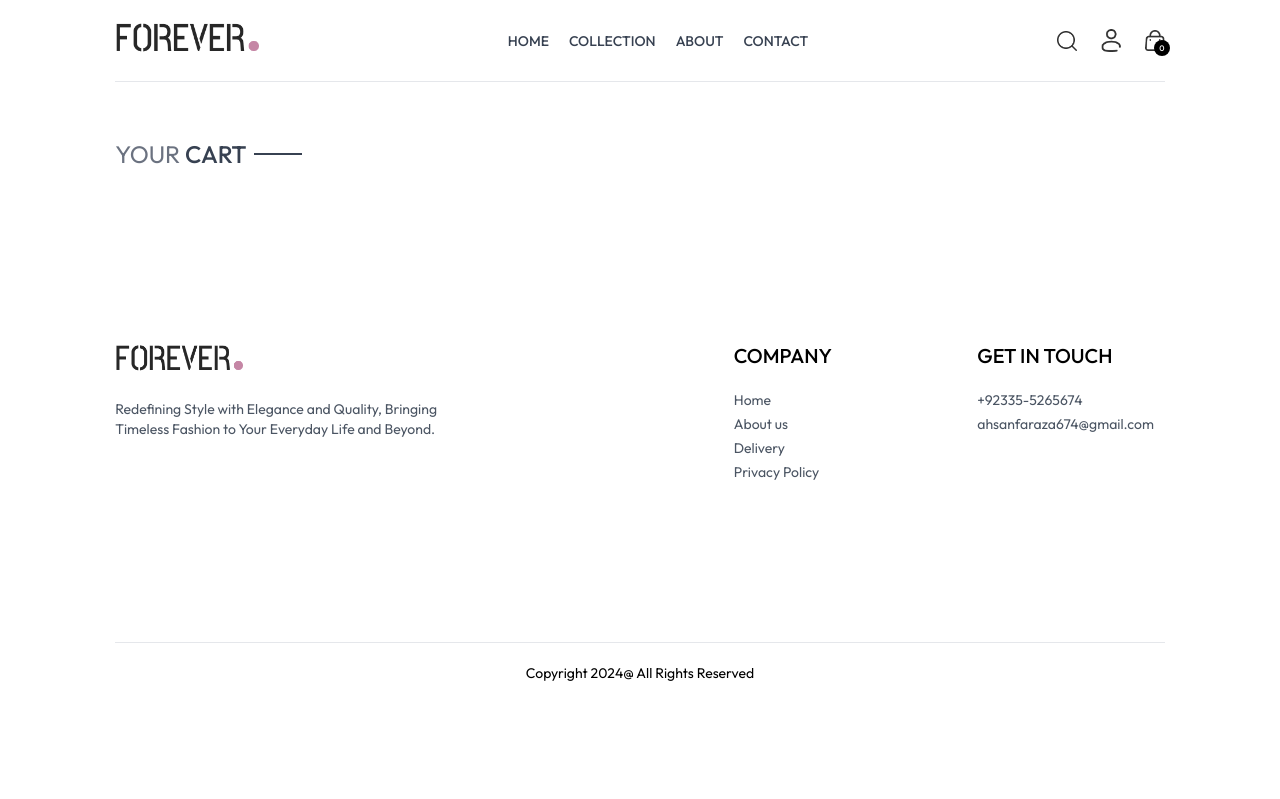
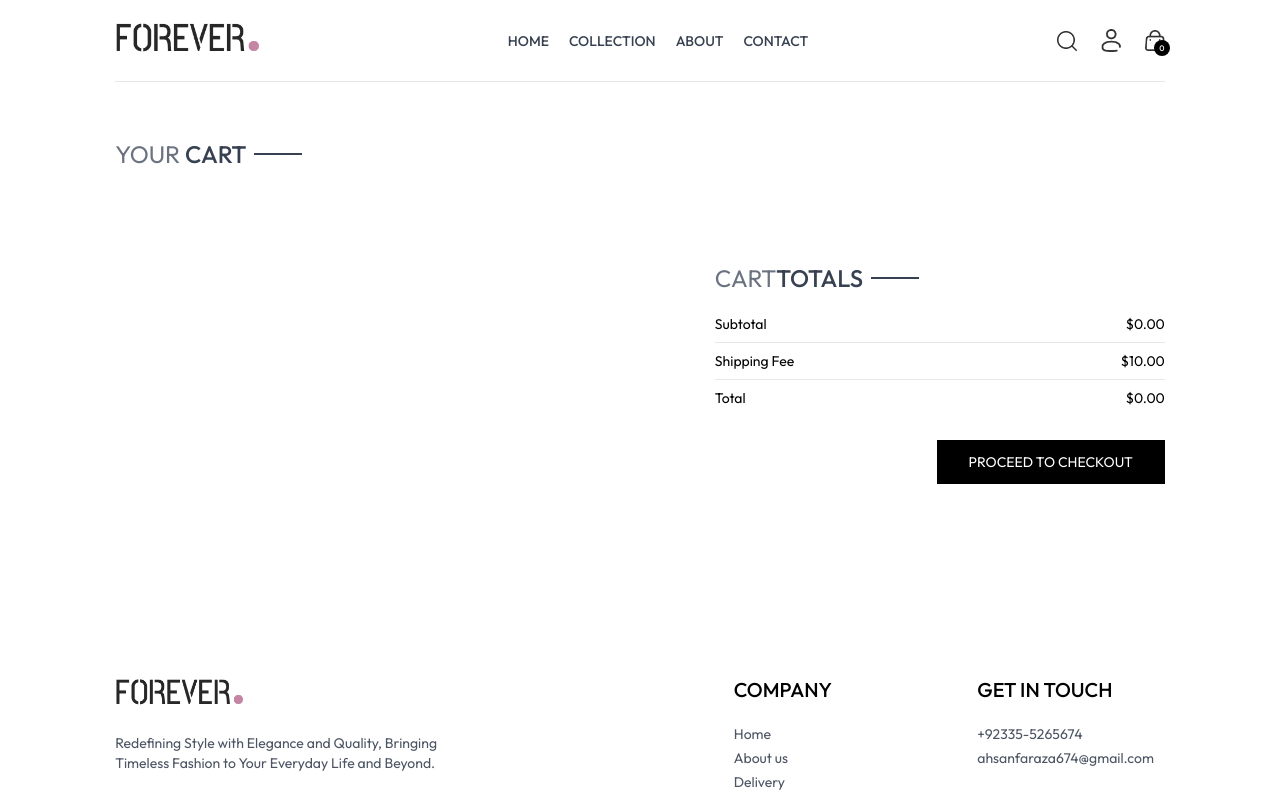
Before and after one commit to Gul-Sher-Khan/FOREVER, a React (Vite) app: page /cart in a window 1280 px wide. Shown: the top 799 px of the page. Built offline with nearby package versions, Linux system fonts and the light colour scheme.

Commit message:
Cart Functionality fully implemented and also CartTotal implemented when we add how to calculate total from the products in CArt

```diff
--- a/src/components/CartTotal.jsx
+++ b/src/components/CartTotal.jsx
@@ -0,0 +1,41 @@
+import { useContext } from "react";
+import { ShopContext } from "../context/ShopContext";
+import Title from "../components/Title"; // Adjust the path as necessary
+
+const CartTotal = () => {
+  const { currency, delivery_fee, getCartAmount } = useContext(ShopContext);
+  return (
+    <div className="w-full">
+      <div className="text-2xl">
+        <Title text1={"CART"} text2={"TOTALS"} />
+      </div>
+      <div className="flex flex-col gap-2 mt-2 text-sm">
+        <div className="flex justify-between">
+          <p>Subtotal</p>
+          <p>
+            {currency}
+            {getCartAmount()}.00
+          </p>
+        </div>
+        <hr />
+        <div className="flex justify-between">
+          <p>Shipping Fee</p>
+          <p>
+            {currency}
+            {delivery_fee}.00
+          </p>
+        </div>
+        <hr />
+        <div className="flex justify-between">
+          <p>Total</p>
+          <p>
+            {currency}
+            {getCartAmount() === 0 ? 0 : getCartAmount() + delivery_fee}.00
+          </p>
+        </div>
+      </div>
+    </div>
+  );
+};
+
+export default CartTotal;
--- a/src/context/ShopContext.jsx
+++ b/src/context/ShopContext.jsx
@@ -1,4 +1,5 @@
 import { createContext, useState } from "react";
+import { useNavigate } from "react-router-dom";
 import { products } from "../assets/assets";
 import PropTypes from "prop-types";
 import { toast } from "react-toastify";
@@ -11,6 +12,7 @@ const ShopContextProvider = (props) => {
   const [search, setSearch] = useState("");
   const [showSearch, setShowSearch] = useState(false);
   const [cartItems, setCartItems] = useState({});
+  const navigate = useNavigate();
 
   const addToCart = async (itemId, size) => {
     if (!size) {
@@ -47,12 +49,28 @@ const ShopContextProvider = (props) => {
     return totalCount;
   };
 
-const updateQuantity=async (itemId, size, quantity) => {
-  let cartData = structuredClone(cartItems);
-cartData[itemId][size] = quantity;
-setCartItems(cartData);
-};
+  const updateQuantity = async (itemId, size, quantity) => {
+    let cartData = structuredClone(cartItems);
+    cartData[itemId][size] = quantity;
+    setCartItems(cartData);
+  };
 
+  const getCartAmount = () => {
+    let totalAmount = 0;
+    for (const items in cartItems) {
+      let itemInfo = products.find((item) => item._id === items);
+      for (const item in cartItems[items]) {
+        try {
+          if (cartItems[items][item] > 0) {
+            totalAmount += cartItems[items][item] * itemInfo.price;
+          }
+        } catch (error) {
+          console.log(error);
+        }
+      }
+    }
+    return totalAmount;
+  };
 
   const value = {
     products,
@@ -65,7 +83,9 @@ setCartItems(cartData);
     cartItems,
     addToCart,
     getCartCount,
-    updateQuantity
+    updateQuantity,
+    getCartAmount,
+    navigate,
   };
 
   return (
--- a/src/pages/Cart.jsx
+++ b/src/pages/Cart.jsx
@@ -2,9 +2,11 @@ import { useContext, useEffect, useState } from "react";
 import { ShopContext } from "../context/ShopContext";
 import Title from "../components/Title";
 import { assets } from "../assets/assets";
+import CartTotal from "../components/CartTotal";
 
 const Cart = () => {
-  const { products, currency, cartItems,updateQuantity } = useContext(ShopContext);
+  const { products, currency, cartItems, updateQuantity } =
+    useContext(ShopContext);
   const [cartData, setCartData] = useState([]);
   useEffect(() => {
     const tempData = [];
@@ -50,16 +52,49 @@ const Cart = () => {
                     {productData.name}
                   </p>
                   <div className="flex items-center gap-5 mt-2">
-                    <p> {currency}{productData.price}</p>
-                    <p className="px-2 sm:px-3 sm:py-1 border bg-slate-50">{item.size}</p>
+                    <p>
+                      {" "}
+                      {currency}
+                      {productData.price}
+                    </p>
+                    <p className="px-2 sm:px-3 sm:py-1 border bg-slate-50">
+                      {item.size}
+                    </p>
                   </div>
                 </div>
               </div>
-              <input onChange={(e)=>e.target.value===''||e.target.value==='0'?null:updateQuantity(item._id,item.size,Number(e.target.value))} className="border max-w-10 sm:max-w-20 px-1 sm:px-2 py-1" type="number" min={1} defaultValue={item.quantity} />
-              <img onClick={()=>updateQuantity(item._id,item.size,0)} className="w- mr-4 sm:w-5 cursor-pointer" src={assets.bin_icon} alt="" />
+              <input
+                onChange={(e) =>
+                  e.target.value === "" || e.target.value === "0"
+                    ? null
+                    : updateQuantity(
+                        item._id,
+                        item.size,
+                        Number(e.target.value)
+                      )
+                }
+                className="border max-w-10 sm:max-w-20 px-1 sm:px-2 py-1"
+                type="number"
+                min={1}
+                defaultValue={item.quantity}
+              />
+              <img
+                onClick={() => updateQuantity(item._id, item.size, 0)}
+                className="w- mr-4 sm:w-5 cursor-pointer"
+                src={assets.bin_icon}
+                alt=""
+              />
             </div>
           );
         })}
+      </div>
+      <div className="flex justify-end my-20">
+        <div className="w-full sm:w-[450px]">
+          <CartTotal />
+          <div className="w-full text-end">
+            <button className="bg-black text-white text-sm my-8 px-8 py-3">PROCEED TO CHECKOUT</button>
+          </div>
+        </div>
       </div>
     </div>
   );
```
